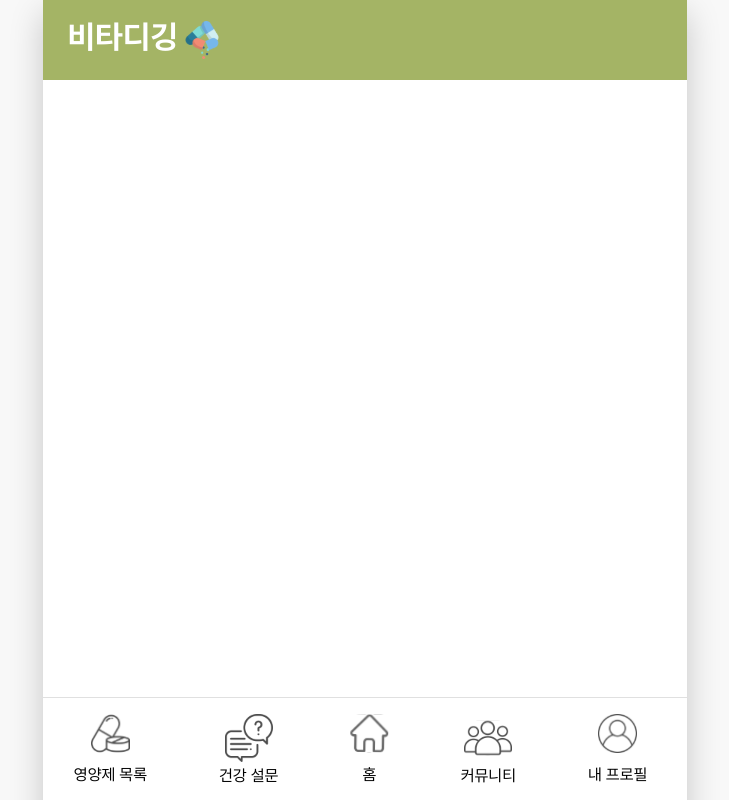
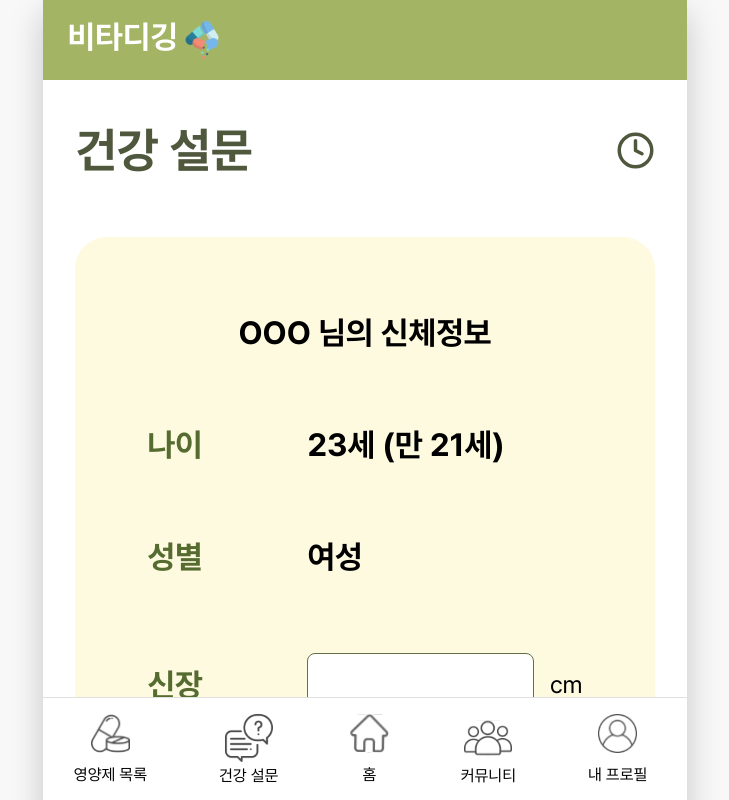
Before and after one commit to DS-VitaDigging/front-end, a React (Create React App) app in the folder vita-digging/: page /survey in a window 1280 px wide. Shown: the whole page, without its empty margins (275-1004 px from the left). Built offline with nearby package versions, Linux system fonts and the light colour scheme; the HTML template or start-up script is replaced by a standard one.

Commit message:
feat: 건강정보 입력 UI 구현

```diff
--- /dev/null
+++ b/vita-digging/src/pages/Survey/Survey.jsx
@@ -0,0 +1,58 @@
+/** @jsxImportSource @emotion/react */
+import * as styles from './Survey.style';
+import { useState } from 'react';
+
+
+const Survey = () => {
+    const [height, setHeight] = useState('');
+    const [weight, setWeight] = useState('');
+
+    return (
+        <div css={styles.wrapper}>
+            <div css={styles.header}>
+                건강 설문
+                <img src="/icons/history.svg" alt="history" css={styles.historyIcon} />
+            </div>
+
+            <div css={styles.card}>
+                <div css={styles.title}>OOO 님의 신체정보</div>
+
+                <div css={styles.row}>
+                    <span css={styles.label}>나이</span>
+                    <span css={styles.value}>23세 (만 21세)</span>
+                </div>
+
+                <div css={styles.row}>
+                    <span css={styles.label}>성별</span>
+                    <span css={styles.value}>여성</span>
+                </div>
+
+                <div css={styles.row}>
+                    <span css={styles.label}>신장</span>
+                    <input
+                        css={styles.input}
+                        type="text"
+                        value={height}
+                        onChange={(e) => setHeight(e.target.value)}
+                    />
+                    <span css={styles.inputText}>cm</span>
+                </div>
+
+                <div css={styles.row}>
+                    <span css={styles.label}>몸무게</span>
+                    <input
+                        css={styles.input}
+                        type="text"
+                        value={weight}
+                        onChange={(e) => setWeight(e.target.value)}
+                    />
+                    <span css={styles.inputText}>kg</span>
+                </div>
+
+                <button css={styles.button}>설문하기</button>
+            </div>
+        </div>
+    );
+};
+
+export default Survey;
--- /dev/null
+++ b/vita-digging/src/pages/Survey/Survey.style.js
@@ -0,0 +1,89 @@
+import { css } from '@emotion/react';
+
+export const wrapper = css`
+  padding: 2rem;
+  margin-top: 5.9rem;
+`;
+
+export const header = css`
+  display: flex;
+  justify-content: space-between;
+  align-items: center;
+  font-weight: bold;
+  font-size: 3rem;
+  color: #4F583D;
+`;
+
+export const historyIcon = css`
+  width: 2.4rem;
+  cursor: pointer;
+`
+
+export const card = css`
+  background-color: #fefae0;
+  border-radius: 2rem;
+  padding: 5rem 4.5rem;
+  margin-top: 3.9rem;
+  display: flex;
+  flex-direction: column;
+`;
+
+export const title = css`
+  font-weight: bold;
+  text-align: center;
+  margin-bottom: 5rem;
+  font-size: 2rem;
+`;
+
+export const row = css`
+  display: flex;
+  align-items: center;
+  margin-bottom: 5rem;
+  font-size: 2rem;
+`;
+
+export const label = css`
+  font-weight: bold;
+  color: #556b2f;
+  margin-right: 4rem;
+  flex: 0 0 6rem;
+`;
+
+export const value = css`
+  flex: 1;
+  font-weight: bold;
+`;
+
+export const input = css`
+  flex: 1;
+  padding: 0.5rem 0.8rem;
+  border: 1px solid #626F47;
+  border-radius: 0.5rem;
+  width: 13rem;
+  height: 4rem;
+  margin-right: 1rem;
+  outline: none;
+  font-size: 1.8rem;
+`;
+
+export const inputText = css`
+  font-size: 1.5rem;
+`
+
+export const button = css`
+  margin-top: 2rem;
+  padding: 1.6rem 6.7rem;
+  background-color: #FFCF50;
+  border: none;
+  border-radius: 2rem;
+  font-weight: bold;
+  font-size: 1.8rem;
+  color: white;
+  cursor: pointer;
+
+  &:disabled {
+    background-color: #e4e4e4;
+    color: #999;
+    cursor: default;
+  }
+`;
--- a/vita-digging/src/router.js
+++ b/vita-digging/src/router.js
@@ -1,10 +1,12 @@
 import { Routes, Route } from 'react-router-dom';
 import Home from './pages/Home/Home';
+import Survey from './pages/Survey/Survey';
 
 export const AppRouter = () => {
     return (
         <Routes>
             <Route path="/" element={<Home />} />
+            <Route path="/survey" element={<Survey />} />
         </Routes>
     );
 };
```
Also changed, not shown: vita-digging/public/icons/history.svg (added).
